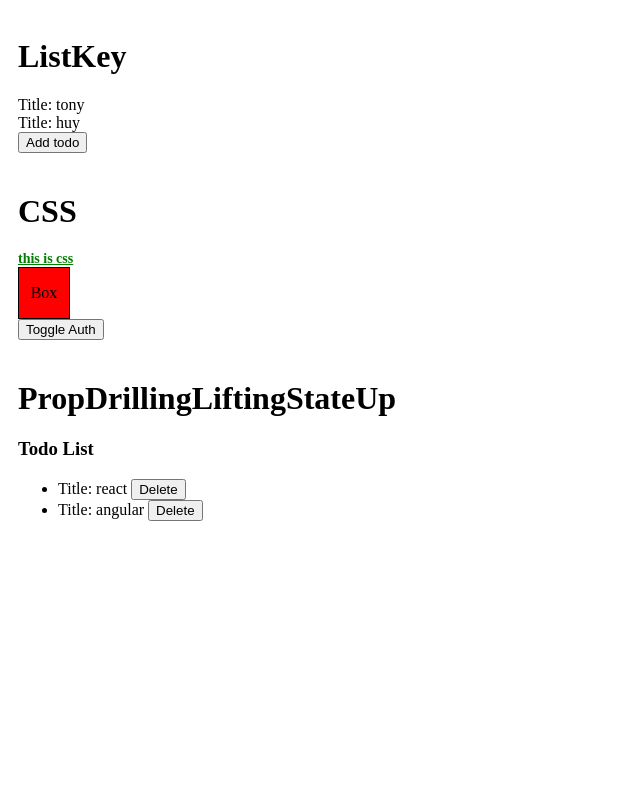
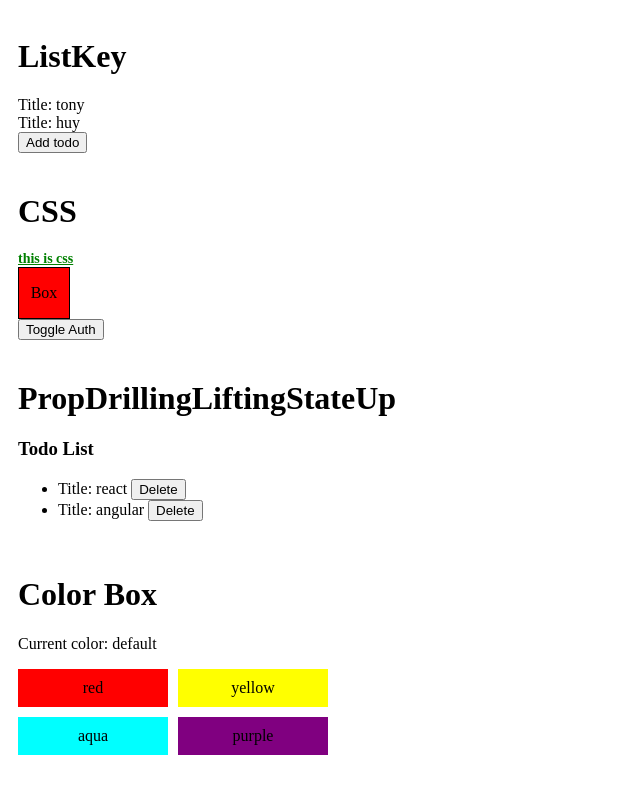
Before and after one commit to vanvithanh2405/react-ultimate-course, a React (Vite) app: page / in a window 1280 px wide. Shown: the part 1929-2722 px from the top of the page, without its empty margins (0-640 px from the left). Before the commit the page ends 2592 px from the top, so only its background shows below. Built offline with nearby package versions, Linux system fonts and the light colour scheme.

Commit message:
Commit boxColor task

```diff
--- a/src/App.tsx
+++ b/src/App.tsx
@@ -29,6 +29,7 @@ import HuyGuestGreeting from './sampleApp/huy/HuyGuestGreeting';
 import ListKey from './ListKey';
 import CSS from './CSS';
 import PropDrillingLiftingStateUp from './PropDrilling-LiftingStateUp';
+import ColorBox from './sampleApp/huy/ColorBox';
 
 function App() {
 
@@ -64,6 +65,7 @@ function App() {
       <PropDrillingLiftingStateUp />
 
       <br />
+      <ColorBox/>
       <br />
       <br />
       <br />
--- /dev/null
+++ b/src/sampleApp/huy/ColorBox.tsx
@@ -0,0 +1,59 @@
+import { useState } from "react";
+import styled from "./css/Box.module.css";
+
+const data = [
+  { id: 1, text: "red", backgroundColor: "red" },
+  { id: 2, text: "yellow", backgroundColor: "yellow" },
+  { id: 3, text: "aqua", backgroundColor: "aqua" },
+  { id: 4, text: "purple", backgroundColor: "purple" },
+];
+
+function ColorBox() {
+  const [colors, setColors] = useState(data);
+  const [currText, setCurrText] = useState("default");
+  const [selectedId, setSelectedId] = useState<number | null>(null);
+
+  function handleBoxColor(idClicked: number, text: string) {
+    if (selectedId === idClicked) {
+      const resetColor = colors.map((color) => ({
+        ...color,
+        backgroundColor: color.text,
+      }));
+      setCurrText("default");
+      setSelectedId(null);
+      setColors(resetColor);
+    } else {
+      setSelectedId(idClicked);
+      setCurrText(text);
+      const updateColor = colors.map((color) => ({
+        ...color,
+        backgroundColor: text,
+      }));
+      setColors(updateColor);
+    }
+  }
+
+
+  return (
+    <div>
+      <h1>Color Box</h1>
+      <p>Current color: {currText}</p>
+      <div className={styled.container}>
+        {colors.map((color) => {
+          return (
+            <div
+              key={color.id}
+              style={{ backgroundColor: color.backgroundColor }}
+              className={styled.boxColor}
+              onClick={() => handleBoxColor(color.id, color.text)}
+            >
+              {color.text}
+            </div>
+          );
+        })}
+      </div>
+    </div>
+  );
+}
+
+export default ColorBox;
--- /dev/null
+++ b/src/sampleApp/huy/css/Box.module.css
@@ -0,0 +1,12 @@
+.container{
+    display: flex;
+    flex-wrap: wrap;
+    gap: 10px;
+    max-width: 400px;
+}
+
+.boxColor{
+    text-align: center;
+    padding: 10px 0;
+    width: 150px;
+}
```
